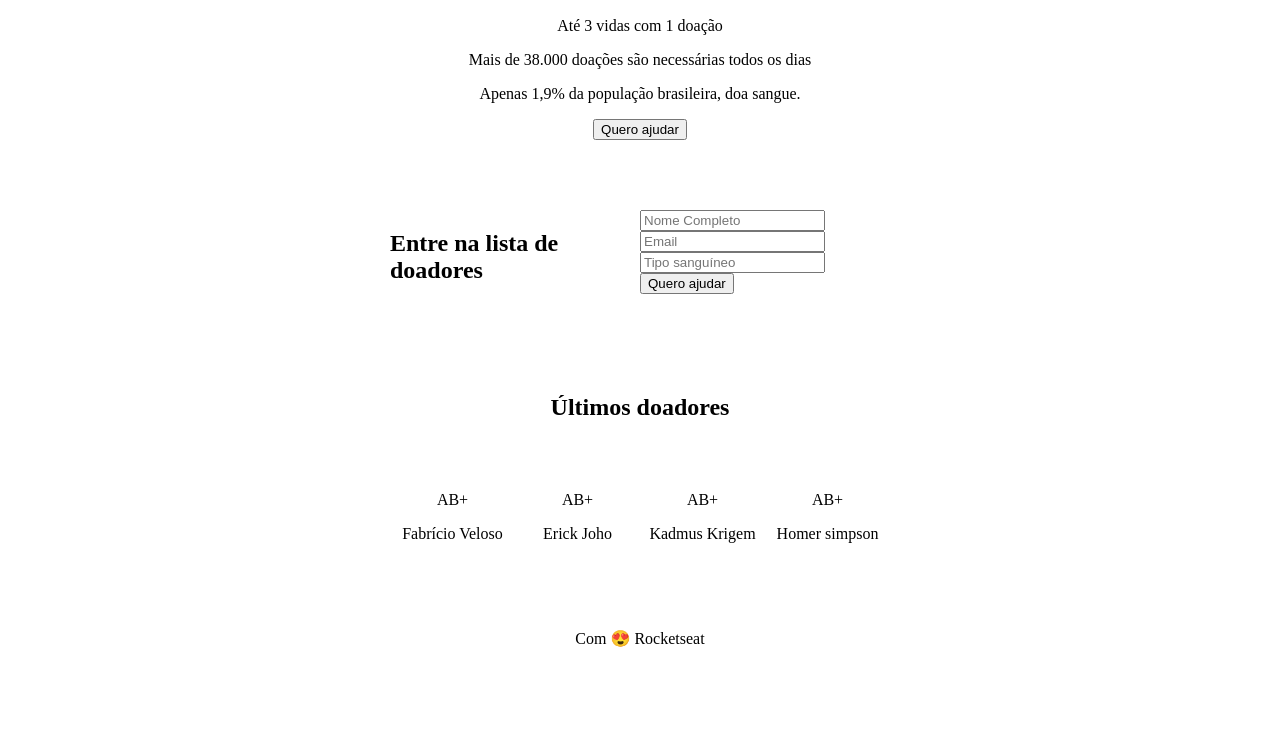
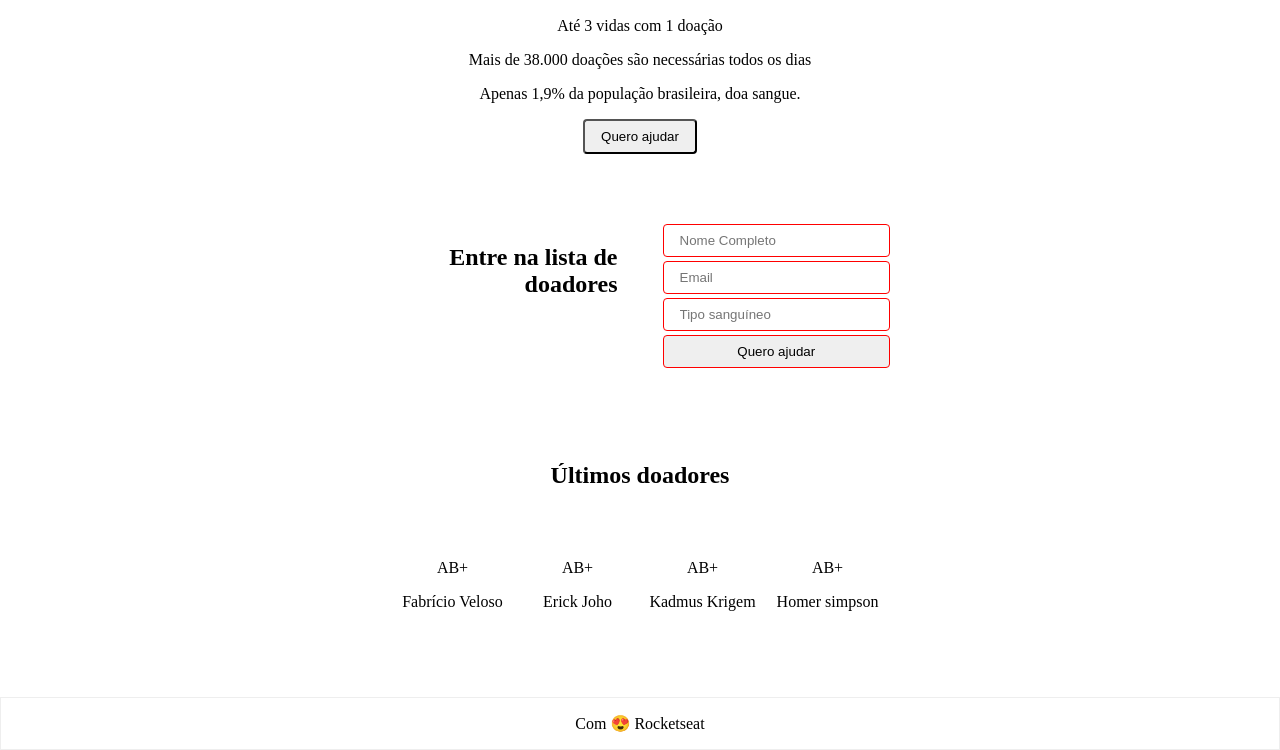
Before and after one commit to FVjesus/Doe_Project, a plain HTML site: page web/index.html in a window 1280 px wide. Shown: the part 158-908 px from the top of the page. Before the commit the page ends 806 px from the top, so only its background shows below. Drawn offline with Linux system fonts and the light colour scheme.

Commit message:
Adds more configs of alignments
more configs of alignments and padding

```diff
--- a/web/style.css
+++ b/web/style.css
@@ -12,6 +12,10 @@ header h1, main h2 {
     margin-bottom: 70px;
 }
 
+.form h2 {
+    text-align: right;
+}
+
 header, main, footer {
     text-align: center;
 }
@@ -22,9 +26,24 @@ header, .form, main {
     max-width: 500px;
 }
 
+header button {
+    padding: 8px 16px;
+    border-radius: 4px;
+}
+
 section.form {
     display: grid;
     grid-template-columns: 1fr 1fr;
+    grid-gap: 45px;
+}
+
+form input, form button {
+    width: 100%;
+    margin-bottom: 4px;
+    box-sizing: border-box;
+    padding: 8px 16px;
+    border-radius: 4px;
+    border: 1px red solid;
 }
 
 main .donors {
@@ -34,4 +53,6 @@ main .donors {
 
 footer {
     margin-top: auto;
+    padding: 16px;
+    border: 1px solid #eee;
 }
```
